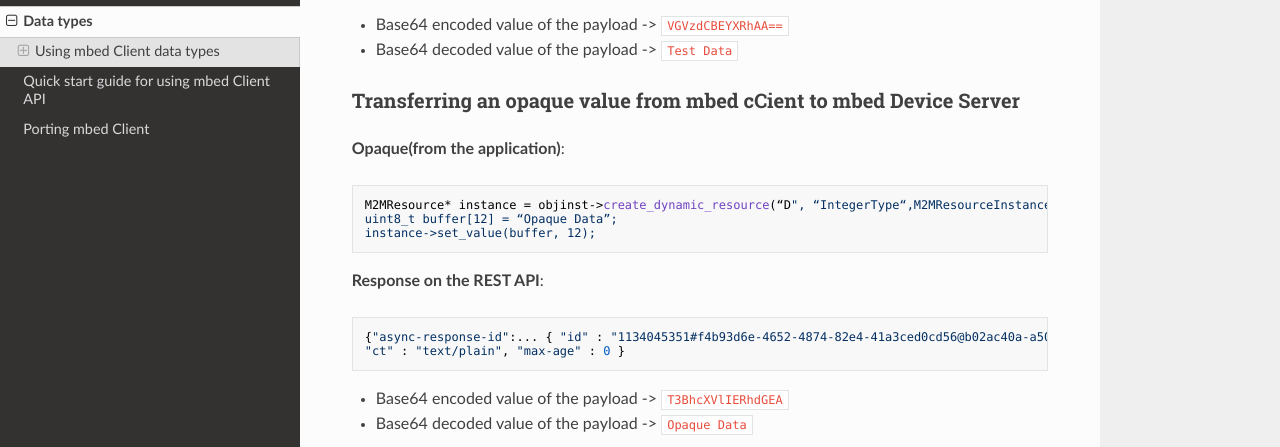
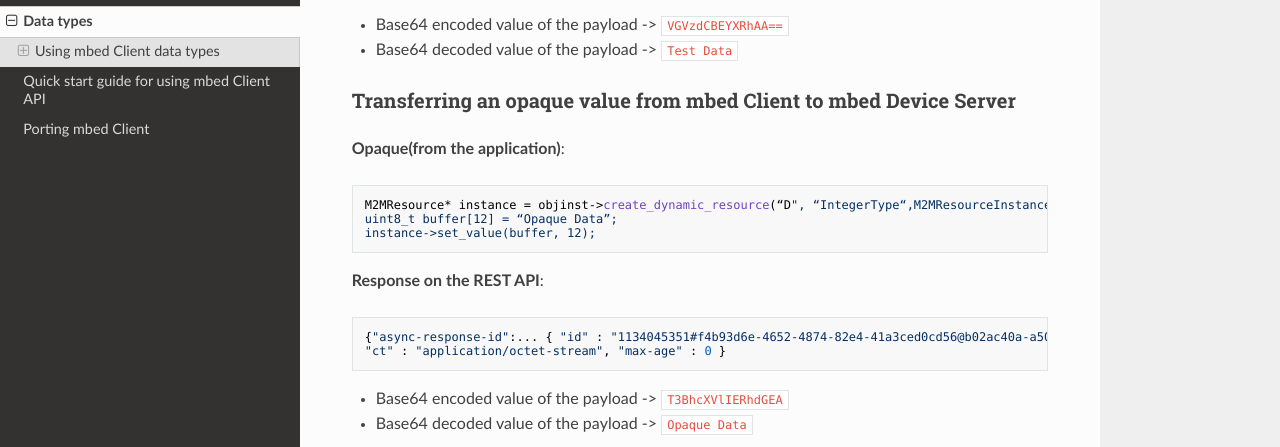
Before and after one commit to ARMmbed/mbed-client, an MkDocs documentation site: the page built from docs/data_types.md, in a window 1280 px wide and 900 px high, scrolled down 1807 px. Shown: the part 310-757 px from the top of the window. Built offline with MkDocs 1.6.1, drawn with Linux system fonts in a browser that asks for light colours; nearby versions of some CDN libraries; old or Windows-style settings are respelled for this version of MkDocs.

Commit message:
minor edit

````diff
--- a/docs/data_types.md
+++ b/docs/data_types.md
@@ -104,7 +104,7 @@
 - Base64 decoded value of the payload -> `Test Data`
 
 
-### Transferring an opaque value from mbed cCient to mbed Device Server
+### Transferring an opaque value from mbed Client to mbed Device Server
 
 **Opaque(from the application)**:
 
@@ -118,7 +118,7 @@
 
 ```
 {"async-response-id":... { "id" : "1134045351#f4b93d6e-4652-4874-82e4-41a3ced0cd56@b02ac40a-a501-44d9-be29-e6e0e5303f85/Test/0/D", "status" : 200, "payload" : "T3BhcXVlIERhdGEA",
-"ct" : "text/plain", "max-age" : 0 }
+"ct" : "application/octet-stream", "max-age" : 0 }
 ```
 
 - Base64 encoded value of the payload -> `T3BhcXVlIERhdGEA`
````
